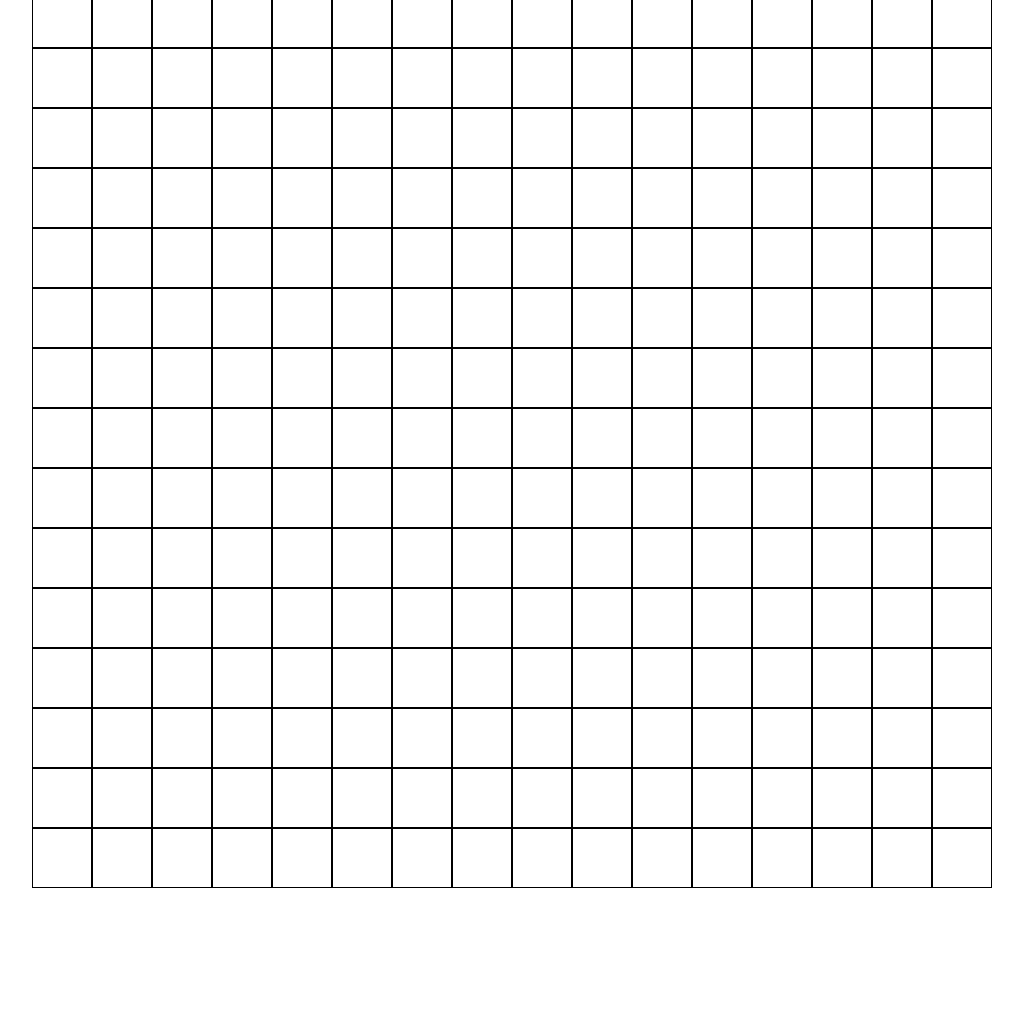
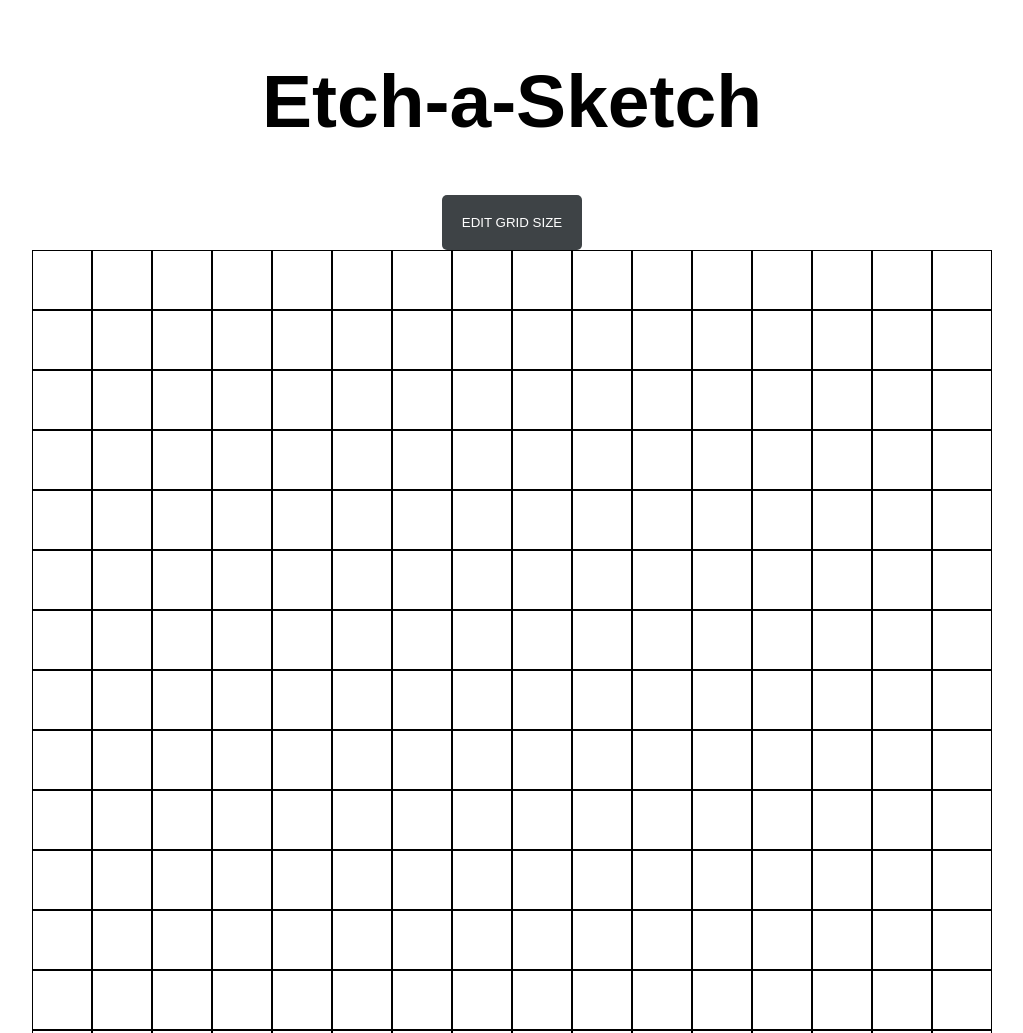
Before and after one commit to ddaazzaa/Etch-a-Sketch, a plain HTML site: page index.html in a window 1280 px wide. Shown: the top 1033 px of the page, without its empty margins (128-1151 px from the left). Before the commit the page ends 888 px from the top, so only its background shows below. Drawn offline with Linux system fonts and the light colour scheme; a web font is replaced by a local one.

Commit message:
Added etch-a-sketch features and design

```diff
--- a/index.html
+++ b/index.html
@@ -5,8 +5,16 @@
     <meta name="viewport" content="width=device-width, initial-scale=1.0" />
     <title>Etch-a-Sketch</title>
     <link rel="stylesheet" href="style.css" />
+    <link rel="preconnect" href="https://fonts.googleapis.com" />
+    <link rel="preconnect" href="https://fonts.gstatic.com" crossorigin />
+    <link
+      href="https://fonts.googleapis.com/css2?family=Happy+Monkey&display=swap"
+      rel="stylesheet"
+    />
   </head>
   <body>
+    <h1>Etch-a-Sketch</h1>
+    <button class="grid-size-button">EDIT GRID SIZE</button>
     <div class="container"></div>
     <script src="script.js"></script>
   </body>
--- a/script.js
+++ b/script.js
@@ -1,11 +1,21 @@
 const containerEl = document.querySelector(`.container`);
+const gridSizeButton = document.querySelector(`.grid-size-button`);
 
-for (i = 0; i < 256; i++) {
-  const newDivEl = document.createElement(`div`);
+let newDivEl = ``;
+let gridSize = 16;
+
+function createGrid(size) {
+  if (gridSize <= 100) {
+    containerEl.innerHTML = ``;
+
+    for (i = 0; i < size * size; i++) {
+      newDivEl = document.createElement(`div`);
       containerEl.appendChild(newDivEl);
       newDivEl.classList.add(`box`);
+      const boxSize = String(960 / size);
+      newDivEl.style.width = boxSize + `px`;
+      newDivEl.style.height = boxSize + `px`;
     }
-
     const boxEl = document.querySelectorAll(`.box`);
 
     for (i = 0; i < boxEl.length; i++) {
@@ -13,3 +23,14 @@ for (i = 0; i < boxEl.length; i++) {
         this.classList.add(`hover`);
       });
     }
+  }
+}
+
+createGrid(gridSize);
+
+gridSizeButton.addEventListener(`click`, function () {
+  gridSize = Number(
+    prompt(`What dimensions do you want your grid to be? (Maximum of 100)`)
+  );
+  createGrid(gridSize);
+});
--- a/style.css
+++ b/style.css
@@ -1,9 +1,25 @@
 body {
   height: 100vh;
   display: flex;
-  justify-content: center;
+  justify-content: space-around;
   align-items: center;
   flex-direction: column;
+}
+
+h1 {
+  font-family: "Happy Monkey", sans-serif;
+  font-weight: bold;
+  font-style: normal;
+  font-size: 75px;
+}
+
+.grid-size-button {
+  border: none;
+  background-color: #3e4346;
+  color: white;
+  padding: 20px;
+  border-radius: 5px;
+  cursor: pointer;
 }
 
 .container {
@@ -11,15 +27,17 @@ body {
   width: 960px;
   display: flex;
   flex-wrap: wrap;
+  gap: 0;
+  margin: 0;
 }
 
 .box {
   box-sizing: border-box;
-  height: 60px;
-  width: 60px;
   border: 1px solid black;
+  gap: 0;
+  margin: 0;
 }
 
 .hover {
-  background-color: black;
+  background-color: #3e4346;
 }
```
Lines whose indentation alone changed are shown as unchanged.
